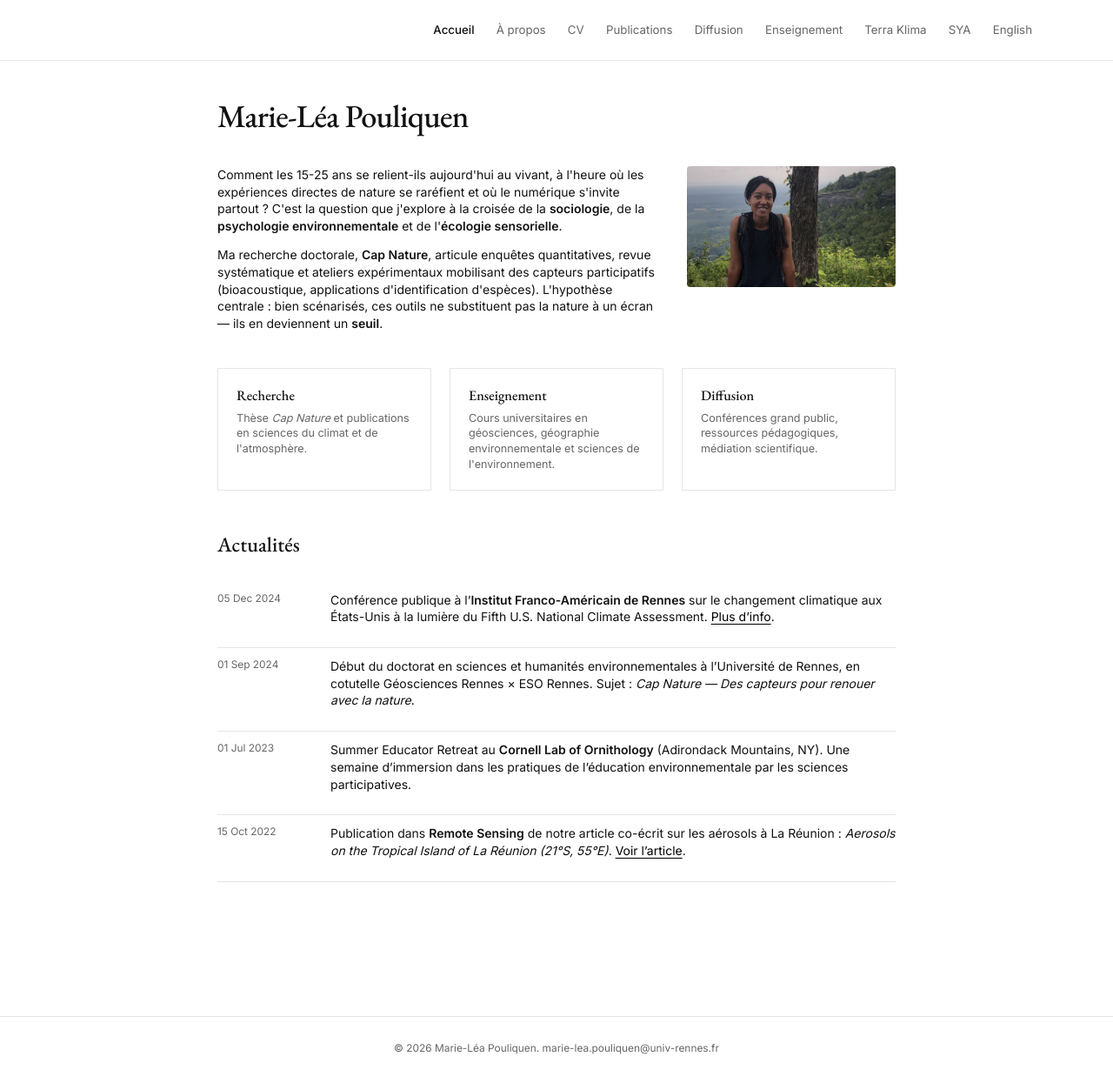
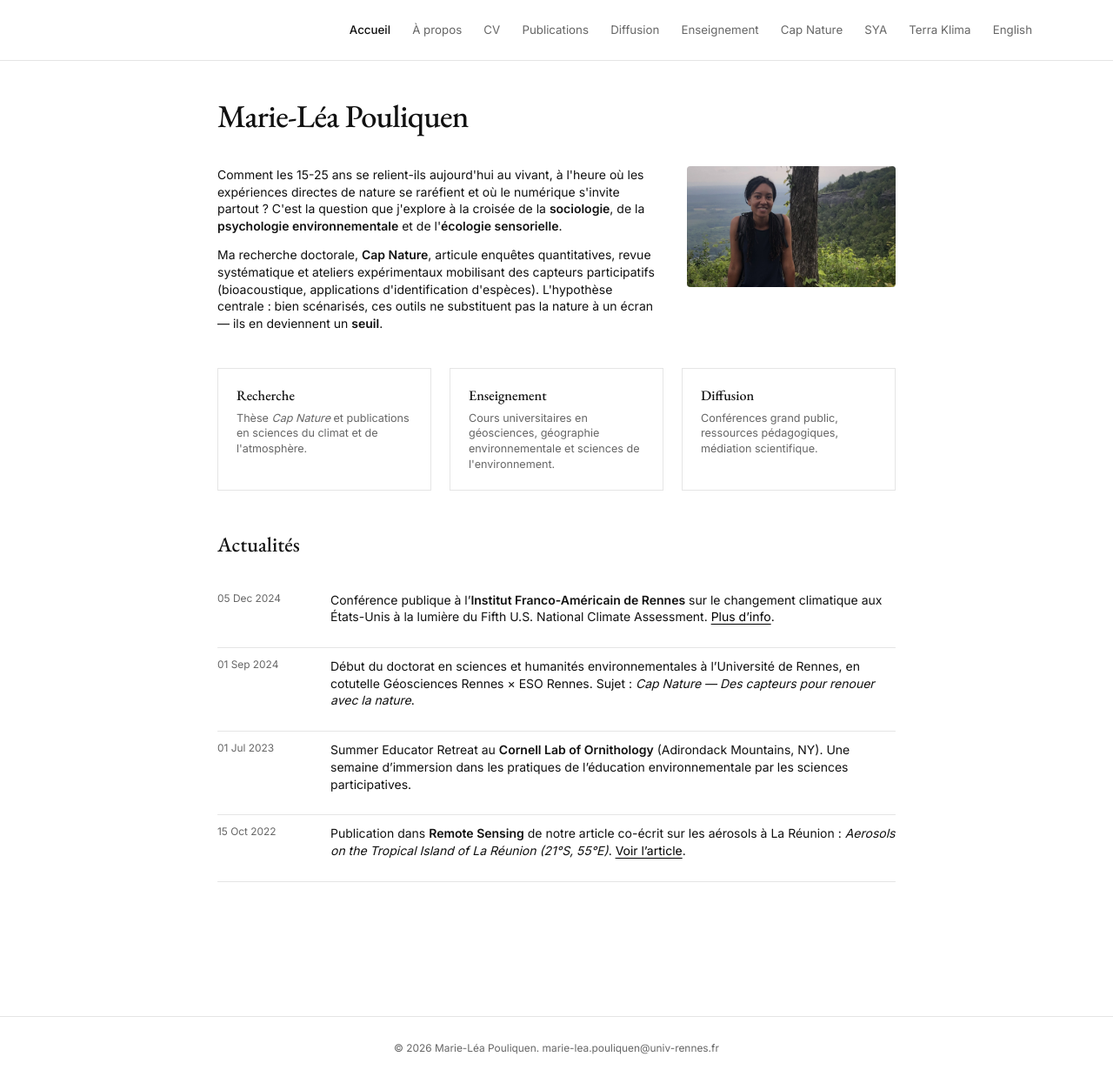
Before and after one commit to marieleapouliquen/marieleapouliquen.github.io, a Jekyll site: the page built from _pages/index.md, in a window 1280 px wide. Shown: the whole page at 87% size. Built offline with Jekyll 4.4.1, drawn with Linux system fonts in a browser that asks for light colours.

Commit message:
Update navigation.yml

```diff
--- a/_data/navigation.yml
+++ b/_data/navigation.yml
@@ -19,11 +19,14 @@
 - title: Enseignement
   url: /enseignement/
 
-- title: Terra Klima
-  url: /terra-klima/
+- title: Cap Nature
+  url: /cap-nature/
 
 - title: SYA
   url: /sya/
 
+- title: Terra Klima
+  url: /terra-klima/
+
 - title: English
   url: /en/
```
